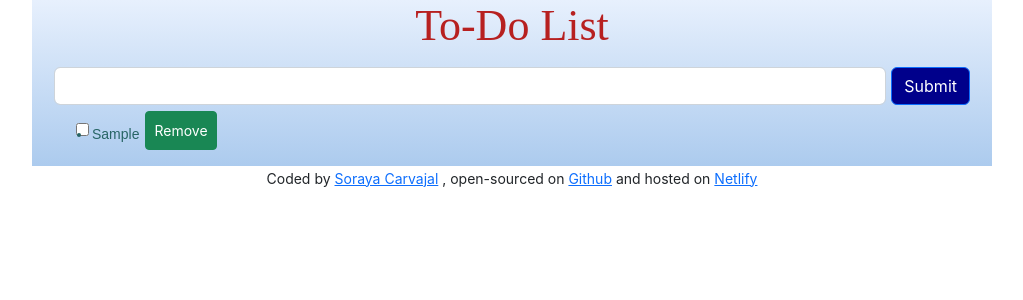
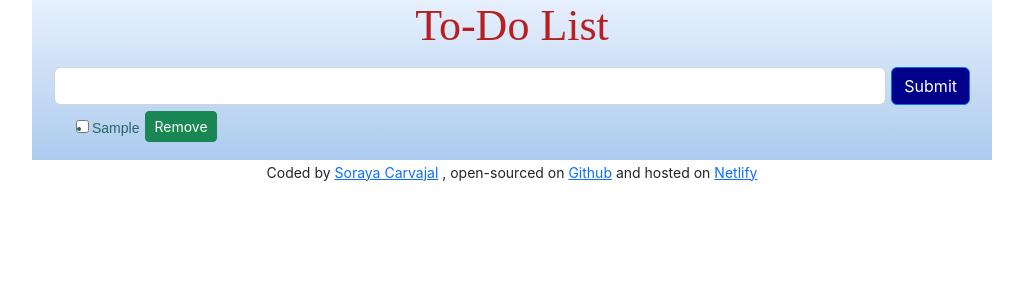
Before and after one commit to icuestiona/react-to-do-list, a React (Create React App) app: page / in a window 1280 px wide. Both pictures are taken after typing "Sample" into the empty fields and a click on the button "Submit". Shown: the top 300 px of the page, without its empty margins (128-1151 px from the left). Built offline with nearby package versions, Linux system fonts and the light colour scheme; a web font is replaced by a local one.

Commit message:
Modified button styling

```diff
--- a/src/components/Todo.css
+++ b/src/components/Todo.css
@@ -9,10 +9,13 @@
 li {
   text-align: initial;
   margin-bottom: 5px;
-  margin-top: 13px;
+  margin-top: 7px;
   font-family: sans-serif;
   font-size: 14px;
   color: rgb(39, 101, 101);
   margin-left: 3px;
   margin-right: 6px;
 }
+.btn-sm {
+  height: 90%;
+}
```
